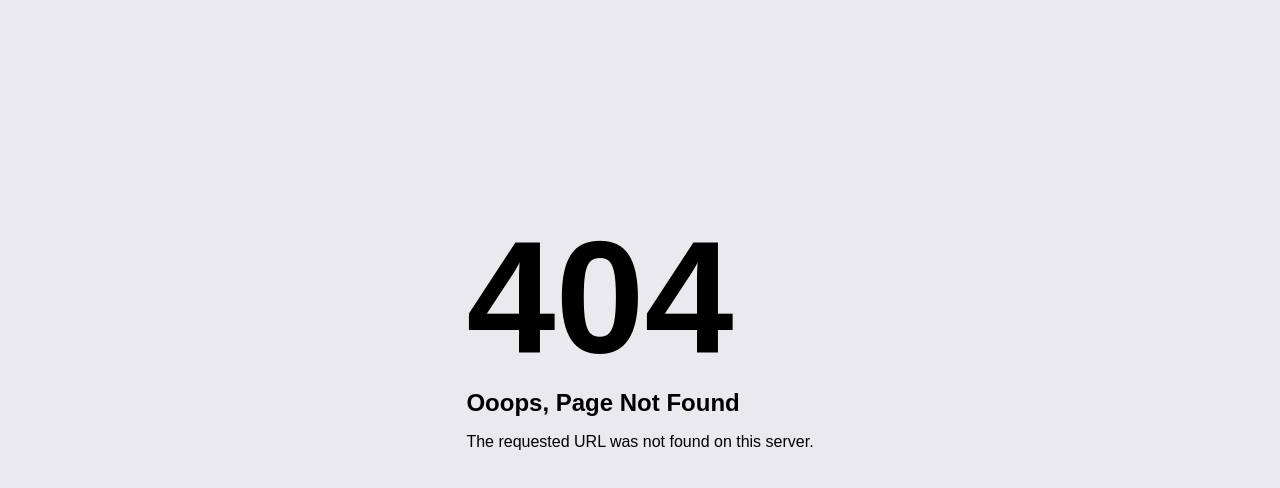
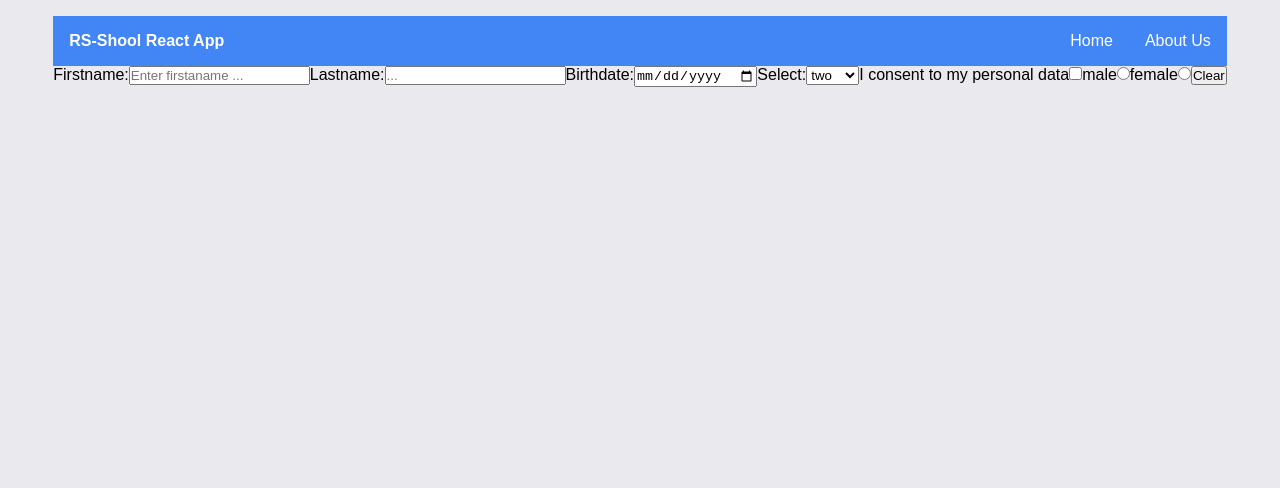
Before and after one commit to rishat-se/rs-school-react, a React (Vite) app: page /form in a window 1280 px wide. Before the commit this address had no page. Shown: the top 488 px of the page. Built offline with nearby package versions, Linux system fonts and the light colour scheme.

Commit message:
feat: add some form fields

```diff
--- a/src/App.tsx
+++ b/src/App.tsx
@@ -4,6 +4,7 @@ import Home from './routes/Home';
 import NotFound from './routes/NotFound';
 import AboutUs from './routes/AboutUs';
 import NavBar from './routes/NavBar';
+import Form from './routes/Form';
 
 const router = createBrowserRouter([
   {
@@ -19,6 +20,14 @@ const router = createBrowserRouter([
         element: (
           <div>
             <Home />
+          </div>
+        ),
+      },
+      {
+        path: '/form',
+        element: (
+          <div>
+            <Form />
           </div>
         ),
       },
--- /dev/null
+++ b/src/routes/Form.tsx
@@ -0,0 +1,70 @@
+import React, { Component, ReactHTMLElement } from 'react';
+import CardList from '../components/CardList';
+import SearchBar from '../components/SearchBar';
+
+class Form extends Component<{}> {
+  constructor(props: {}) {
+    super(props);
+    this.myRef = React.createRef();
+  }
+
+  myRef: React.RefObject<HTMLInputElement>;
+
+  handleSubmit(e: React.FormEvent<HTMLFormElement>) {
+    e.preventDefault();
+    if (this.myRef.current !== null) {
+      this.myRef.current.value = '';
+    }
+  }
+
+  render() {
+    return (
+      <form onSubmit={(e) => this.handleSubmit(e)}>
+        <label>
+          Firstname:
+          <input
+            ref={this.myRef}
+            onChange={() => {
+              if (this.myRef.current !== null) {
+                console.log(this.myRef.current.value);
+              }
+            }}
+            type="text"
+            placeholder="Enter firstaname ..."
+          ></input>
+        </label>
+        <label>
+          Lastname:
+          <input type="text" placeholder="..."></input>
+        </label>
+        <label>
+          Birthdate:
+          <input type="date" placeholder="..."></input>
+        </label>
+        <label>
+          Select:
+          <select defaultValue="two">
+            <option value="one">one</option>
+            <option value="two">two</option>
+            <option value="three">three</option>
+          </select>
+        </label>
+        <label>
+          I consent to my personal data
+          <input type="checkbox"></input>
+        </label>
+        <label>
+          male
+          <input type="radio" name="gender"></input>
+        </label>
+        <label>
+          female
+          <input type="radio" name="gender"></input>
+        </label>
+        <button>Clear</button>
+      </form>
+    );
+  }
+}
+
+export default Form;
```
